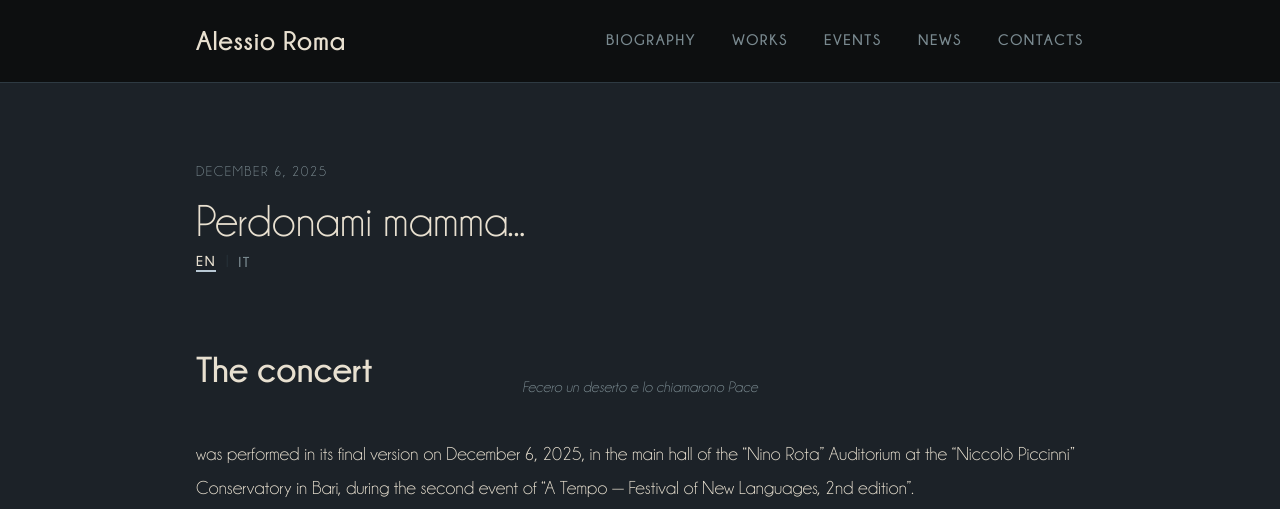
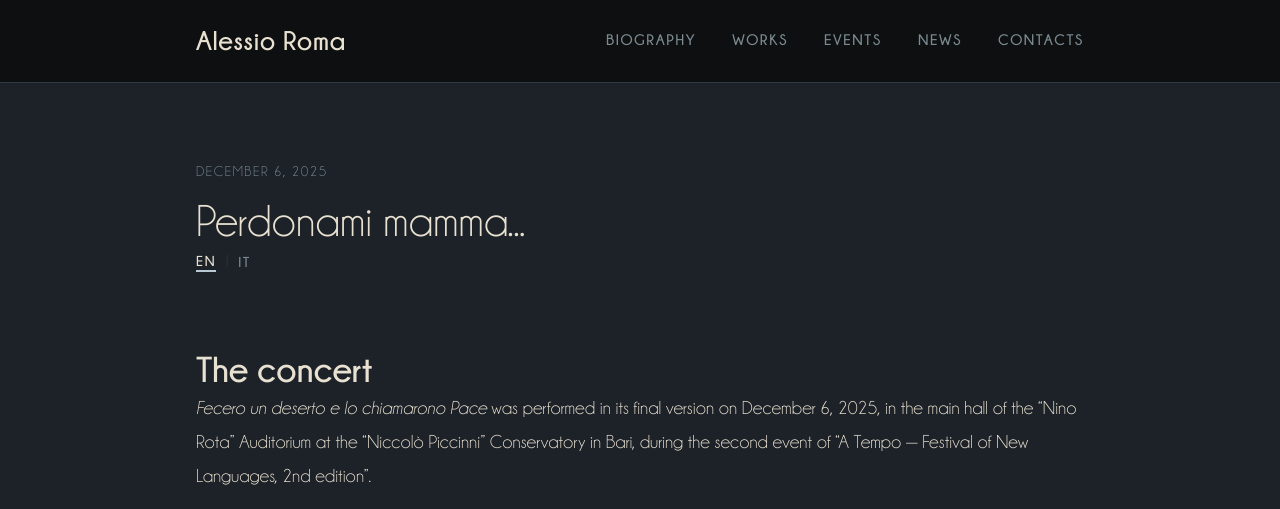
Before and after one commit to alessioroma-music/alessioroma, a Jekyll site: the page built from _posts/2025-12-06-a-tempo.md, in a window 1280 px wide and 1400 px high. Shown: the top 509 px of the window. Built offline with Jekyll 4.4.1, drawn with Linux system fonts in a browser that asks for light colours; grey boxes are pictures that could not be loaded.

Commit message:
Fix post caption CSS: target only em after image paragraphs
Use p:has(img) + p > em:only-child instead of broad em:only-child,
which was incorrectly styling inline italic work titles as captions.
Also reduce gap between image and caption.

Co-Authored-By: Claude Sonnet 4.6 <noreply@anthropic.com>

```diff
--- a/assets/css/style.css
+++ b/assets/css/style.css
@@ -364,16 +364,15 @@ img { max-width: 100%; height: auto; border: 2px solid #E8E0D0; }
 .post-content img {
   display: block;
   max-width: 100%;
-  margin: var(--space-md) auto;
+  margin: var(--space-md) auto 0.3rem;
 }
 
-.post-content em:only-child,
-.post-content p > em:only-child {
+.post-content p:has(img) + p > em:only-child {
   display: block;
   text-align: center;
   font-size: 0.85rem;
   color: var(--color-text-light);
-  margin-top: calc(-1 * var(--space-sm));
+  margin-top: 0;
   margin-bottom: var(--space-md);
 }
 
```
